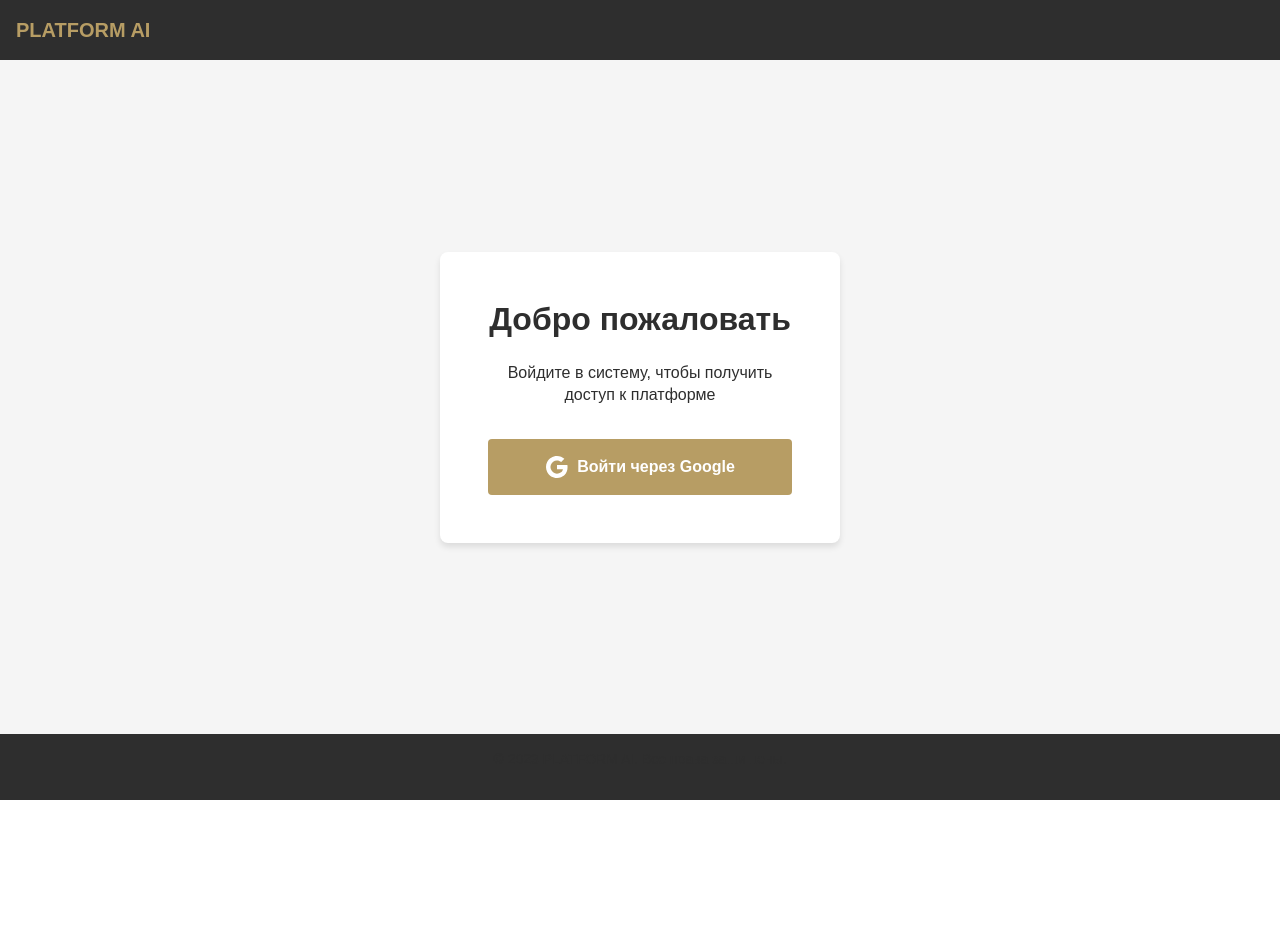
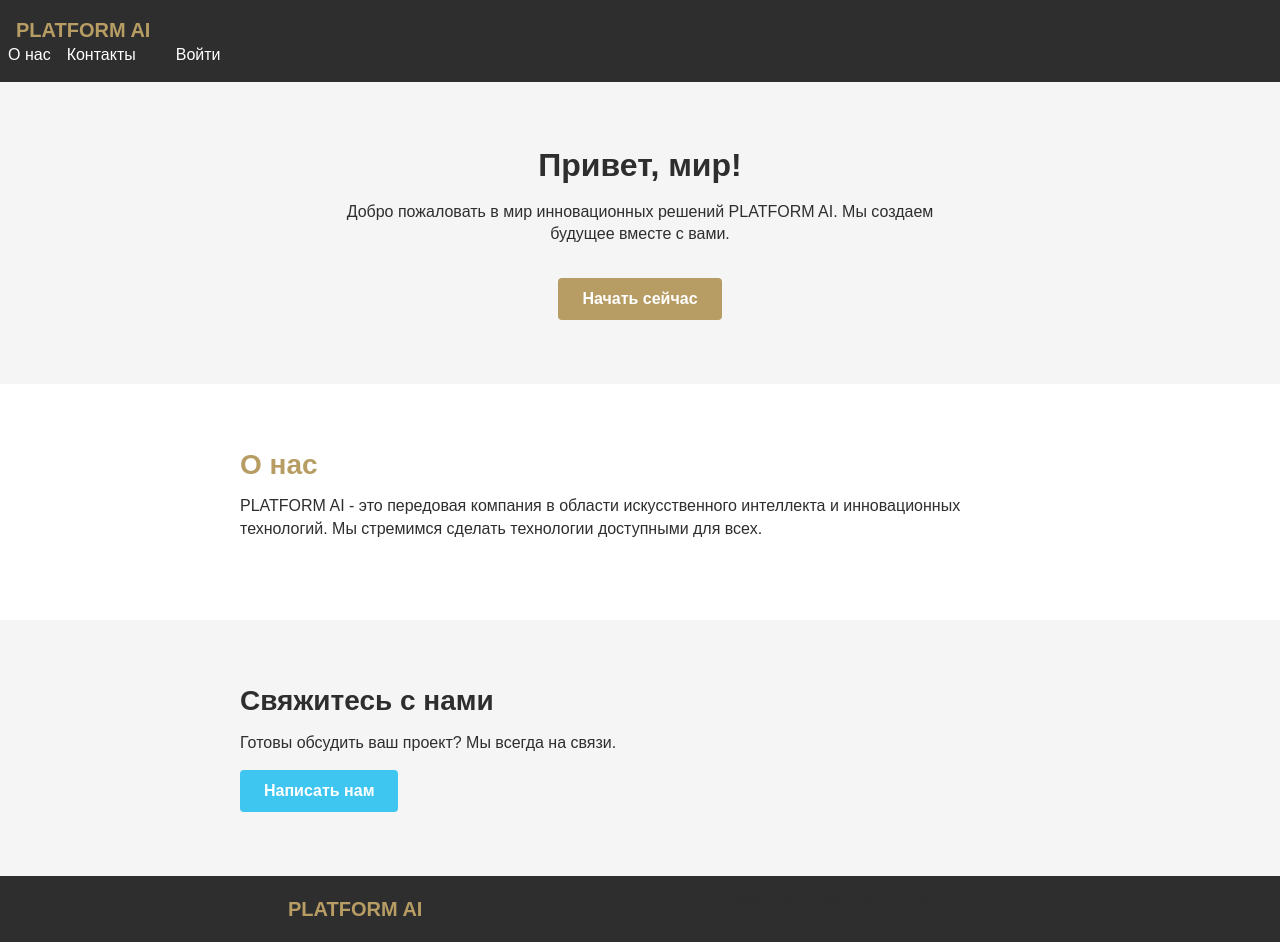
Before and after one commit to iwasborninbali/google_auth, a Next.js app: page / in a window 1280 px wide. Before the commit the page ends 800 px from the top, so only its background shows below. Built offline with nearby package versions, Linux system fonts and the light colour scheme.

Commit message:
feat: Split into landing and login pages

```diff
--- a/src/app/page.js
+++ b/src/app/page.js
@@ -1,76 +1,51 @@
 export default function Home() {
   return (
-    <div style={{ minHeight: '100vh', display: 'flex', flexDirection: 'column' }}>
+    <div>
       <header>
         <a href="/" className="logo">PLATFORM AI</a>
+        <nav>
+          <a href="#about">О нас</a>
+          <a href="#contact">Контакты</a>
+          <a href="/login" className="btn-primary" style={{ marginLeft: '1rem', padding: '0.5rem 1rem' }}>
+            Войти
+          </a>
+        </nav>
       </header>
 
-      <main style={{
-        flex: 1,
-        display: 'flex',
-        alignItems: 'center',
-        justifyContent: 'center',
-        backgroundColor: 'var(--color-bg-light)'
-      }}>
-        <div style={{
-          backgroundColor: 'var(--color-white)',
-          padding: '3rem',
-          borderRadius: '8px',
-          boxShadow: '0 4px 6px rgba(0, 0, 0, 0.1)',
-          textAlign: 'center',
-          maxWidth: '400px',
-          width: '90%'
-        }}>
-          <h1 style={{ marginBottom: '1.5rem' }}>Добро пожаловать</h1>
-          <p className="text-secondary" style={{ marginBottom: '2rem' }}>
-            Войдите в систему, чтобы получить доступ к платформе
+      <main>
+        <section className="bg-light" style={{ padding: '4rem 2rem', textAlign: 'center' }}>
+          <h1>Привет, мир!</h1>
+          <p className="text-secondary" style={{ maxWidth: '600px', margin: '1rem auto' }}>
+            Добро пожаловать в мир инновационных решений PLATFORM AI.
+            Мы создаем будущее вместе с вами.
           </p>
+          <button className="btn-primary mt-1">Начать сейчас</button>
+        </section>
 
-          <button
-            className="btn-primary"
-            style={{
-              display: 'flex',
-              alignItems: 'center',
-              justifyContent: 'center',
-              gap: '0.5rem',
-              width: '100%',
-              padding: '1rem'
-            }}
-          >
-            <svg
-              viewBox="0 0 24 24"
-              style={{ width: '24px', height: '24px' }}
-            >
-              <path
-                fill="currentColor"
-                d="M22.56 12.25c0-.78-.07-1.53-.2-2.25H12v4.26h5.92c-.26 1.37-1.04 2.53-2.21 3.31v2.77h3.57c2.08-1.92 3.28-4.74 3.28-8.09z"
-              />
-              <path
-                fill="currentColor"
-                d="M12 23c2.97 0 5.46-.98 7.28-2.66l-3.57-2.77c-.98.66-2.23 1.06-3.71 1.06-2.86 0-5.29-1.93-6.16-4.53H2.18v2.84C3.99 20.53 7.7 23 12 23z"
-              />
-              <path
-                fill="currentColor"
-                d="M5.84 14.09c-.22-.66-.35-1.36-.35-2.09s.13-1.43.35-2.09V7.07H2.18C1.43 8.55 1 10.22 1 12s.43 3.45 1.18 4.93l2.85-2.22.81-.62z"
-              />
-              <path
-                fill="currentColor"
-                d="M12 5.38c1.62 0 3.06.56 4.21 1.64l3.15-3.15C17.45 2.09 14.97 1 12 1 7.7 1 3.99 3.47 2.18 7.07l3.66 2.84c.87-2.6 3.3-4.53 6.16-4.53z"
-              />
-            </svg>
-            Войти через Google
-          </button>
-        </div>
+        <section id="about" style={{ padding: '4rem 2rem' }}>
+          <div style={{ maxWidth: '800px', margin: '0 auto' }}>
+            <h2 className="text-primary">О нас</h2>
+            <p>
+              PLATFORM AI - это передовая компания в области искусственного интеллекта и
+              инновационных технологий. Мы стремимся сделать технологии доступными для всех.
+            </p>
+          </div>
+        </section>
+
+        <section id="contact" className="bg-light" style={{ padding: '4rem 2rem' }}>
+          <div style={{ maxWidth: '800px', margin: '0 auto' }}>
+            <h2>Свяжитесь с нами</h2>
+            <p className="mb-1">
+              Готовы обсудить ваш проект? Мы всегда на связи.
+            </p>
+            <button className="btn-accent">Написать нам</button>
+          </div>
+        </section>
       </main>
 
       <footer>
-        <div style={{
-          maxWidth: '800px',
-          margin: '0 auto',
-          padding: '0 2rem',
-          display: 'flex',
-          justifyContent: 'center'
-        }}>
+        <div style={{ maxWidth: '800px', margin: '0 auto', padding: '0 2rem', display: 'flex', justifyContent: 'space-between', alignItems: 'center' }}>
+          <a href="/" className="logo">PLATFORM AI</a>
           <p style={{ fontSize: '0.875rem' }}>© 2023 PLATFORM AI. Все права защищены.</p>
         </div>
       </footer>
```
Also changed, not shown: src/app/login/page.js (added, +79 -0 lines).
